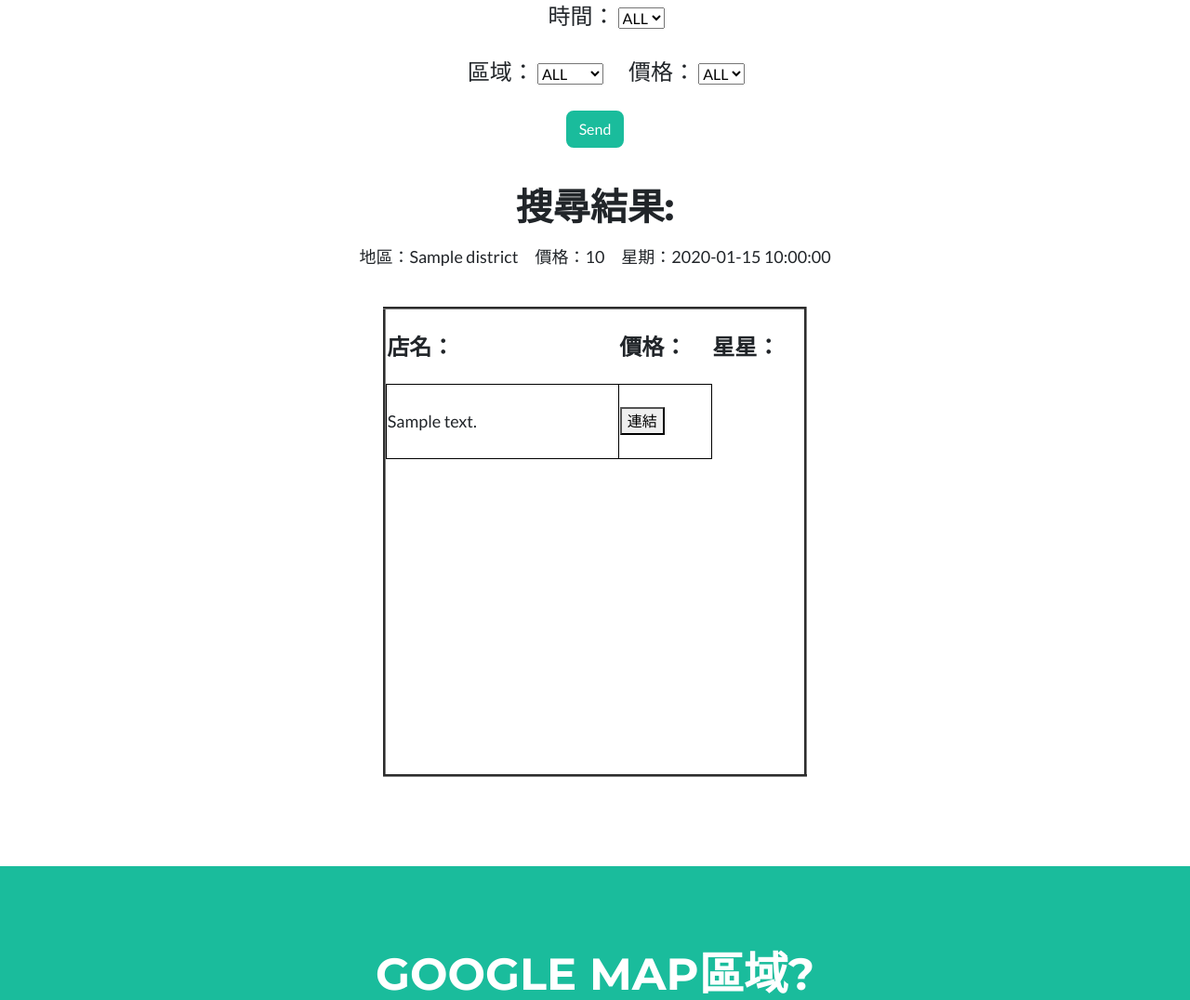
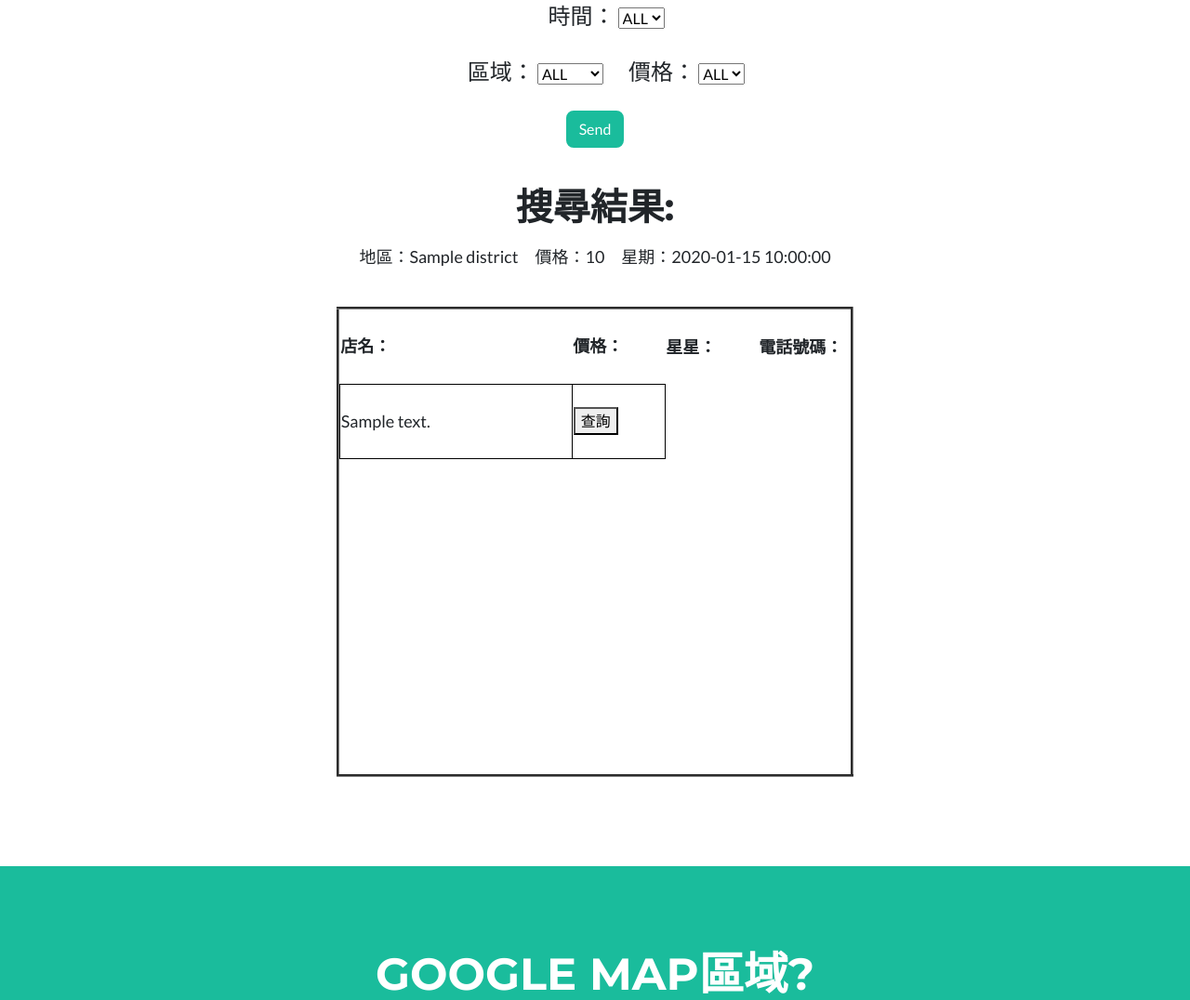
Before and after one commit to MichaelTsai123/nccu_DBMS_FinalProject, a Flask app: template codes/final/templates/result.html in a window 1280 px wide. Shown: the part 1170-2246 px from the top of the page at 93% size. Run offline with Flask 2, Linux system fonts and the light colour scheme; the template is opened without the code that fills it: most values are stand-ins (such as "Sample title", 1, 10 or a date in 2020); some libraries are stand-ins or nearby versions.

Commit message:
Add files via upload

```diff
--- a/codes/final/templates/result.html
+++ b/codes/final/templates/result.html
@@ -5,23 +5,27 @@
 </p>
 <p><font size="4">地區：{{district}}&emsp;價格：{{price}}&emsp;星期：{{time}}</font></p>
 </br>
-
+<form name="GGGG" action="/test123" method="post">
 <table border="3" border-collapse: collapse>
     <tr>
-        <th width="250" height="80"><font size="5">店名：</font></th>
-        <th width="100" height="80"><font size="5">價格：</font></th>
-        <th width="100" height="80"><font size="5">星星：</font></th>
+        <th width="250" height="80"><font size="4">店名：</font></th>
+        <th width="100" height="80"><font size="4">價格：</font></th>
+        <th width="100" height="80"><font size="4">星星：</font></th>
+        <th width="100" height="80"><font size="4">電話號碼：</font></th>
     </tr>
     {% for i in content %}
     <tr >
         {% for j in i %}
         <td  >
             <font size="4">{{ j }}</front>
+
         </td>
         {% endfor %}
-        <td width="50" height="80"><button type="button">連結</button></td>
+        <td width="50" height="80"><button type="submit"  id="fname" name="fname" value="{{i[3][5]}}">查詢</button></td>
+
     </tr>
+
     {% endfor %}
 </table>
-
+</form>
 {% endblock content %}
```
